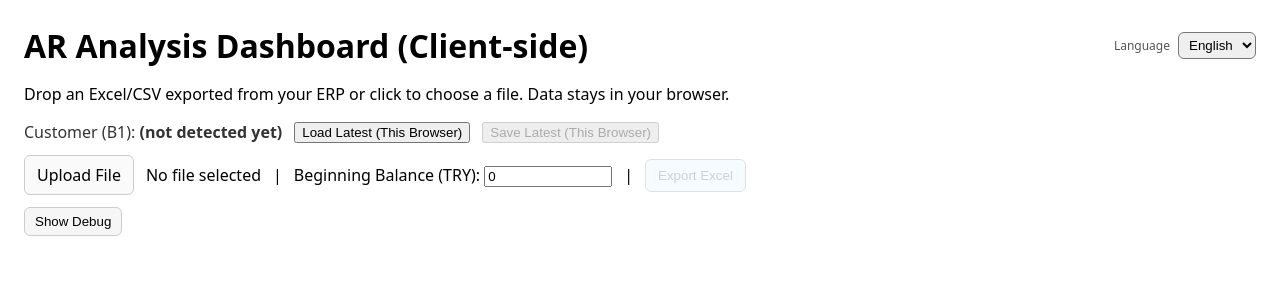
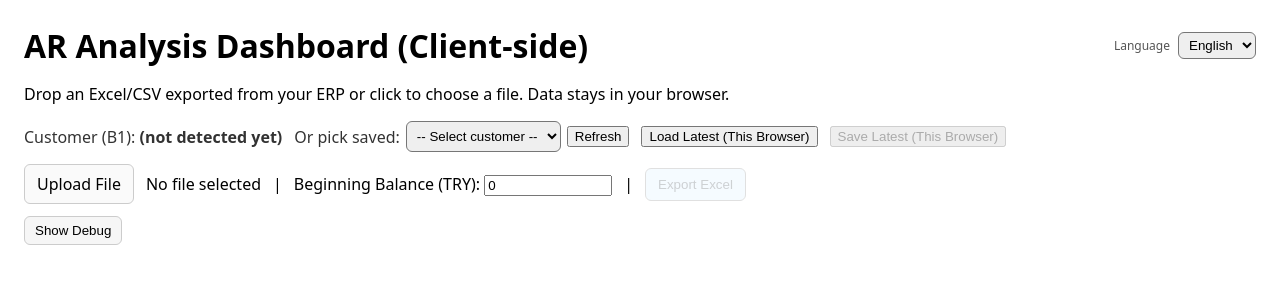
Before and after one commit to apaperboard/Customer-Risk-Assessment-Google-APPs-Code, a React (Vite) app in the folder ar-dashboard-spa/: page / in a window 1280 px wide. Shown: the top 300 px of the page. Built offline with nearby package versions, Linux system fonts and the light colour scheme.

Commit message:
feat(spa): add customer dropdown listing IndexedDB keys; auto-pick and refresh; no typing needed

```diff
--- a/ar-dashboard-spa/src/App.tsx
+++ b/ar-dashboard-spa/src/App.tsx
@@ -59,6 +59,28 @@ export default function App() {
     })
     db.close()
     return val
+  }
+  async function idbListKeys(): Promise<string[]> {
+    const db = await idbOpen()
+    const keys: string[] = await new Promise((resolve, reject) => {
+      const tx = db.transaction('latestReports', 'readonly')
+      const store: any = tx.objectStore('latestReports')
+      if (typeof store.getAllKeys === 'function') {
+        const req = store.getAllKeys()
+        req.onsuccess = () => resolve((req.result || []).map((k: any) => String(k)))
+        req.onerror = () => reject(req.error)
+      } else {
+        const out: string[] = []
+        const cursorReq = store.openCursor()
+        cursorReq.onsuccess = (e: any) => {
+          const cursor = e.target.result
+          if (cursor) { out.push(String(cursor.key)); cursor.continue() } else resolve(out)
+        }
+        cursorReq.onerror = () => reject(cursorReq.error)
+      }
+    })
+    db.close()
+    return keys.sort((a,b) => a.localeCompare(b))
   }
   const i18n: Record<'en'|'tr'|'ar', Record<string,string>> = {
     en: { title: 'AR Analysis Dashboard (Client-side)', instructions: 'Drop an Excel/CSV exported from your ERP or click to choose a file. Data stays in your browser.', uploadFile: 'Upload File', noFile: 'No file selected', beginBal: 'Beginning Balance (TRY)', exportExcel: 'Export Excel', showDebug: 'Show Debug', hideDebug: 'Hide Debug', metrics: 'Metrics', metric: 'Metric', value: 'Value', assessment: 'Assessment', aging: 'Aging Buckets', bucket: 'Bucket', outstanding: 'Outstanding (TRY)', analysisTable: 'Analysis Table', invoiceDate: 'Invoice Date', invoiceNo: 'Invoice No', type: 'Type', amount: 'Amount', closingDate: 'Closing Date', termDays: 'Term (Days)', dueDate: 'Due Date', daysToPay: 'Days to Pay', daysAfterDue: 'Days After Due', remaining: 'Remaining', arBalance: 'AR Balance', ledger: 'Ledger', date: 'Date', description: 'Description', ref: 'Ref', debit: 'Debit', credit: 'Credit', running: 'Running Balance', language: 'Language' },
@@ -241,6 +263,22 @@ export default function App() {
       setTimeout(()=>setToast(null), 2200)
     }
   }
+  const [customerList, setCustomerList] = useState<string[]>([])
+  async function refreshCustomerList() {
+    try {
+      if (fbEnabled && isFirebaseReady()) {
+        // For now, per request, list local IndexedDB keys until Firebase setup is complete
+        const localKeys = await idbListKeys()
+        setCustomerList(localKeys)
+      } else {
+        const keys = await idbListKeys()
+        setCustomerList(keys)
+      }
+    } catch (e) {
+      console.warn('customer list refresh failed:', e)
+    }
+  }
+  useEffect(() => { refreshCustomerList() }, [])
 
   async function saveLatest() {
     if (!customerKey) { setToast('No customer name (B1)'); setTimeout(()=>setToast(null), 1200); return }
@@ -323,6 +361,16 @@ export default function App() {
           : <button onClick={() => { signInWithGoogle().then(u=>setUserEmail(u.email||'')); }}>{'Sign in with Google'}</button>
         )}
         <div style={{ opacity: 0.8 }}>Customer (B1): <b>{customerKey || '(not detected yet)'}</b></div>
+        <div style={{ display:'flex', gap:6, alignItems:'center' }}>
+          <label style={{ opacity:0.8 }}>Or pick saved:</label>
+          <select value={customerKey} onChange={e=>setCustomerKey(e.target.value)} style={{ padding:6, borderRadius:6 }}>
+            <option value="">-- Select customer --</option>
+            {customerList.map(k => (
+              <option key={k} value={k}>{k}</option>
+            ))}
+          </select>
+          <button onClick={refreshCustomerList} title="Refresh customer list">Refresh</button>
+        </div>
         <button onClick={loadLatest}>{fbEnabled ? 'Load Latest (Firebase)' : 'Load Latest (This Browser)'}</button>
         <button onClick={saveLatest} disabled={!result || ('error' in (result as any))}>{fbEnabled ? 'Save Latest (Firebase)' : 'Save Latest (This Browser)'}</button>
       </div>
```
